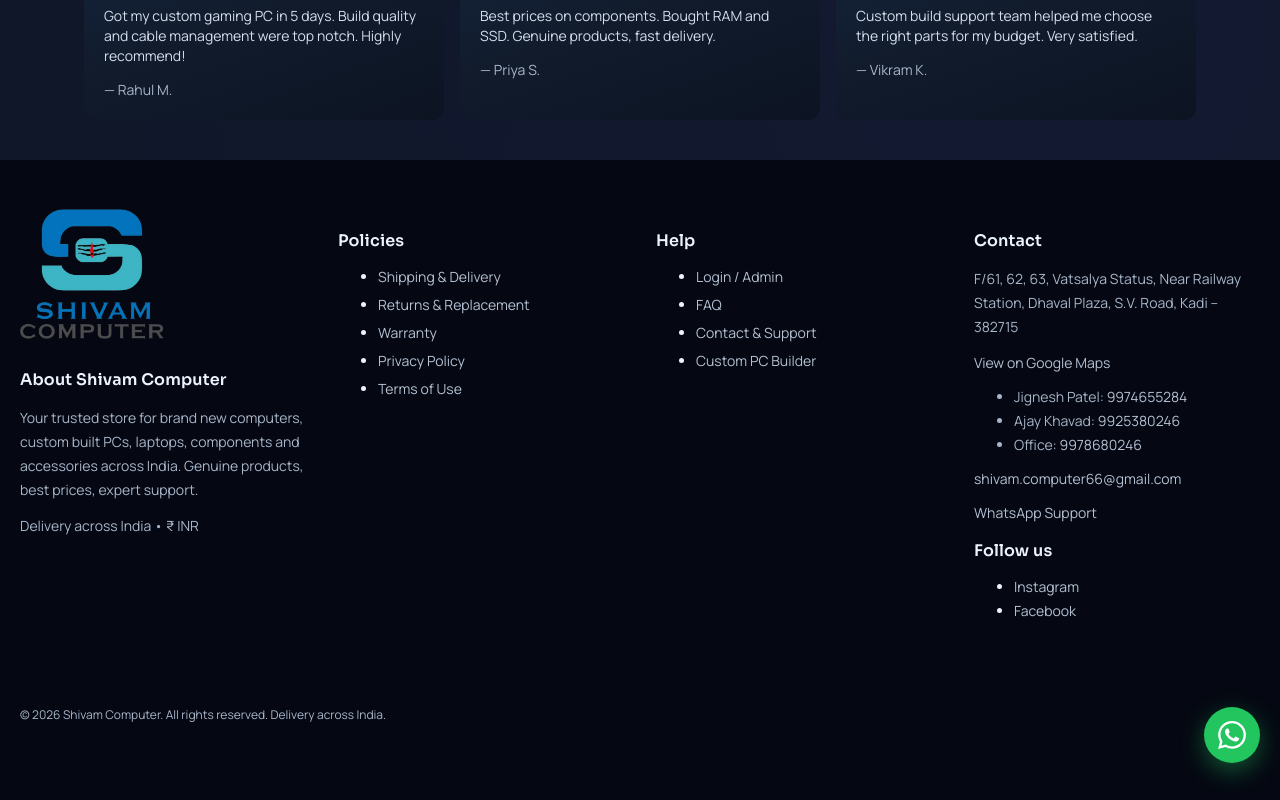
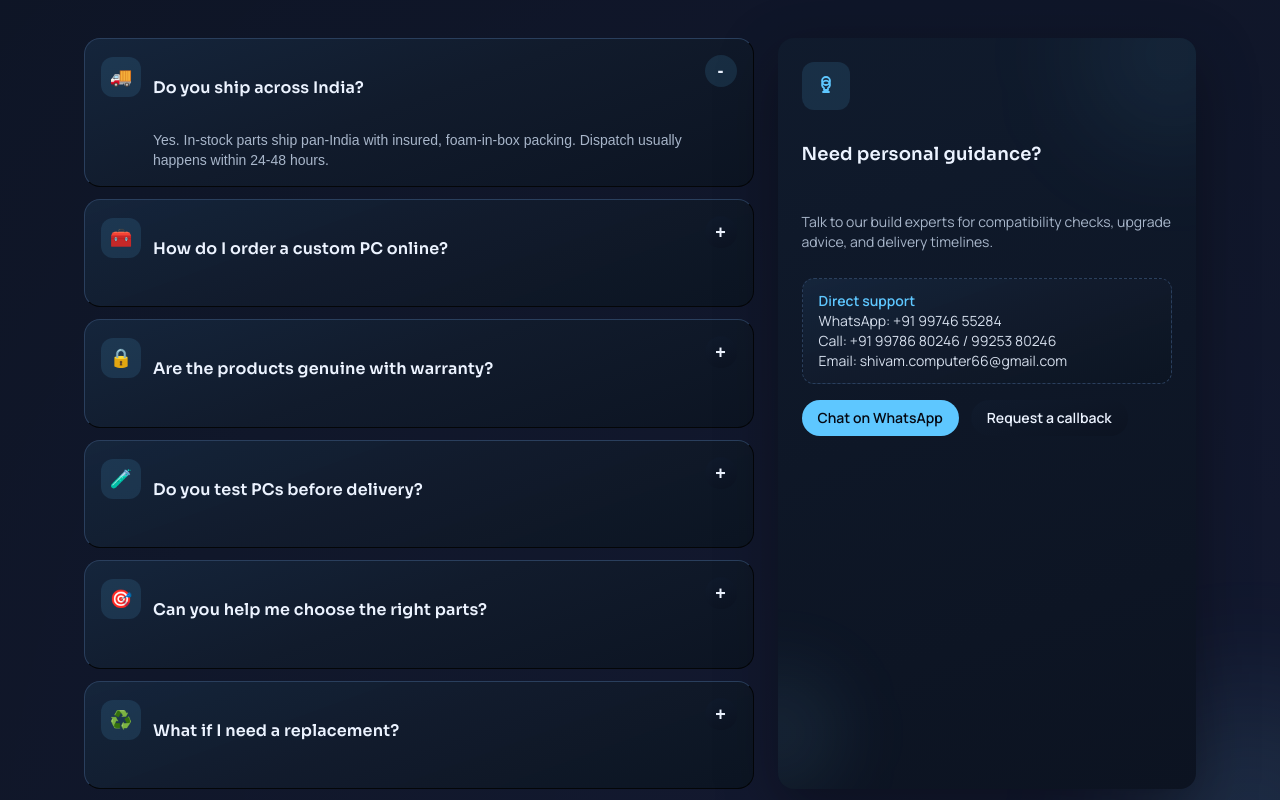
Before and after one commit to Tirth2109/Shivam-computer, a React (Vite) app: page / in a window 1280 px wide. Shown: the part 3960-4760 px from the top of the page. Built offline with nearby package versions, Linux system fonts and the light colour scheme; no server answers; the database is empty.

Commit message:
add FAQ section in homepage

```diff
--- a/src/pages/HomePage.tsx
+++ b/src/pages/HomePage.tsx
@@ -1,3 +1,4 @@
+import { useState } from "react";
 import { Link } from "react-router-dom";
 import HeaderWithDeals from "../components/HeaderWithDeals";
 import Footer from "../components/Footer";
@@ -23,6 +24,39 @@ const REVIEWS = [
   { stars: 5, text: "Custom build support team helped me choose the right parts for my budget. Very satisfied.", author: "Vikram K.", verified: true },
 ];
 
+const FAQ_ITEMS = [
+  {
+    icon: "🚚",
+    question: "Do you ship across India?",
+    answer: "Yes. In-stock parts ship pan-India with insured, foam-in-box packing. Dispatch usually happens within 24-48 hours.",
+  },
+  {
+    icon: "🧰",
+    question: "How do I order a custom PC online?",
+    answer: "Use the Custom Build page, pick budget and purpose, and our team finalizes a compatible list before assembling and shipping.",
+  },
+  {
+    icon: "🔒",
+    question: "Are the products genuine with warranty?",
+    answer: "All parts are sealed, billed with a GST invoice, and covered by the respective brand warranty across India.",
+  },
+  {
+    icon: "🧪",
+    question: "Do you test PCs before delivery?",
+    answer: "Every build is cable-managed, stress-tested, and then packed with cushioning so it's ready to plug and play.",
+  },
+  {
+    icon: "🎯",
+    question: "Can you help me choose the right parts?",
+    answer: "Yes. Tell us your game/workload and budget on WhatsApp or call; we'll share a balanced shortlist that avoids bottlenecks.",
+  },
+  {
+    icon: "♻️",
+    question: "What if I need a replacement?",
+    answer: "If something arrives damaged or defective, contact support immediately. We assist with quick replacements within policy and warranty.",
+  },
+];
+
 function pickUniqueProducts(list: Product[], count: number) {
   const seen = new Set<string>();
   const result: Product[] = [];
@@ -39,6 +73,7 @@ function pickUniqueProducts(list: Product[], count: number) {
 
 export default function HomePage() {
   const { bestSellers, newArrivals, topDeals } = useProducts();
+  const [openFaq, setOpenFaq] = useState<number | null>(0);
 
   const featuredPool = [...topDeals, ...bestSellers, ...newArrivals];
   const whatsHot = pickUniqueProducts(featuredPool, 4);
@@ -193,6 +228,112 @@ export default function HomePage() {
           </div>
         </section>
 
+        {/* FAQ */}
+        <section className={`${sectionAltClass} relative overflow-hidden`} data-reveal>
+          <div className="pointer-events-none absolute -left-20 top-[-140px] h-60 w-60 rounded-full bg-[#5ec7ff1f] blur-3xl" aria-hidden />
+          <div className="pointer-events-none absolute -right-24 bottom-[-120px] h-64 w-64 rounded-full bg-[#81d7ff1a] blur-3xl" aria-hidden />
+          <div className={containerClass}>
+            <div className="mb-8 flex flex-col gap-2" data-reveal style={{ transitionDelay: "40ms" }}>
+              <p className="inline-flex w-fit items-center gap-2 rounded-full border border-[#2a3f5d] bg-[#111b2c] px-3 py-1 text-xs font-semibold uppercase tracking-wide text-[#5ec7ff]">
+                FAQs
+                <span className="h-1 w-1 rounded-full bg-[#5ec7ff]" />
+                Quick Help
+              </p>
+              <h2 className="text-3xl font-semibold text-[#ecf3ff]">Frequently asked questions</h2>
+              <p className={headingTextClass}>Answers tailored for Shivam Computer customers.</p>
+            </div>
+
+            <div className="grid gap-6 lg:grid-cols-[1.6fr_1fr]">
+              <div className="space-y-3">
+                {FAQ_ITEMS.map((item, i) => {
+                  const isOpen = openFaq === i;
+                  return (
+                    <button
+                      key={item.question}
+                      type="button"
+                      onClick={() => setOpenFaq(isOpen ? null : i)}
+                      aria-expanded={isOpen}
+                      className="group w-full overflow-hidden rounded-2xl border border-[#2a3f5d] bg-[#111b2c] p-4 text-left transition hover:-translate-y-1 hover:border-[#5ec7ff66] hover:shadow-[0_18px_40px_rgba(5,8,18,0.35)]"
+                      data-reveal
+                      style={{ transitionDelay: `${80 + i * 35}ms` }}
+                    >
+                      <div className="flex items-start gap-3">
+                        <span className="mt-0.5 inline-flex h-10 w-10 items-center justify-center rounded-xl bg-[#5ec7ff1f] text-lg">
+                          {item.icon}
+                        </span>
+                        <div className="flex-1">
+                          <div className="flex items-start justify-between gap-3">
+                            <h4 className="text-base font-semibold text-[#ecf3ff]">{item.question}</h4>
+                            <span
+                              className={`flex h-8 w-8 shrink-0 items-center justify-center rounded-full border border-[#2a3f5d] text-lg font-semibold text-[#ecf3ff] transition ${
+                                isOpen ? "bg-[#5ec7ff1f] text-[#5ec7ff]" : "bg-[#0f1625]"
+                              }`}
+                              aria-hidden
+                            >
+                              {isOpen ? "-" : "+"}
+                            </span>
+                          </div>
+                          <div
+                            className={`mt-2 overflow-hidden text-sm text-[#a8b6ca] transition-all duration-300 ${
+                              isOpen ? "max-h-40 opacity-100" : "max-h-0 opacity-0"
+                            }`}
+                          >
+                            {item.answer}
+                          </div>
+                        </div>
+                      </div>
+                    </button>
+                  );
+                })}
+              </div>
+
+              <div
+                className="relative overflow-hidden rounded-2xl border border-[#2a3f5d] bg-[#0f1625] p-6 shadow-[0_20px_60px_rgba(0,0,0,0.35)]"
+                data-reveal
+                style={{ transitionDelay: "120ms" }}
+              >
+                <div className="pointer-events-none absolute -right-10 -top-12 h-32 w-32 rounded-full bg-[#5ec7ff26] blur-3xl" aria-hidden />
+                <div className="pointer-events-none absolute -left-14 bottom-0 h-28 w-28 rounded-full bg-[#81d7ff1a] blur-2xl" aria-hidden />
+                <div className="relative flex flex-col gap-3">
+                  <div className="inline-flex h-12 w-12 items-center justify-center rounded-xl bg-[#5ec7ff1f] text-[#5ec7ff]">
+                    <svg viewBox="0 0 24 24" fill="none" stroke="currentColor" strokeWidth="1.8" strokeLinecap="round" strokeLinejoin="round" className="h-6 w-6">
+                      <path d="M9 18h6" />
+                      <path d="M10 14a4 4 0 1 1 4 0v2h-4v-2z" />
+                      <circle cx="12" cy="7" r="4" />
+                    </svg>
+                  </div>
+                  <h3 className="text-lg font-semibold text-[#ecf3ff]">Need personal guidance?</h3>
+                  <p className="text-sm text-[#a8b6ca]">
+                    Talk to our build experts for compatibility checks, upgrade advice, and delivery timelines.
+                  </p>
+                  <div className="rounded-xl border border-dashed border-[#2a3f5d] bg-[#111b2c] px-4 py-3 text-sm text-[#d5deec]">
+                    <div className="font-semibold text-[#5ec7ff]">Direct support</div>
+                    <div>WhatsApp: +91 99746 55284</div>
+                    <div>Call: +91 99786 80246 / 99253 80246</div>
+                    <div>Email: shivam.computer66@gmail.com</div>
+                  </div>
+                  <div className="flex flex-wrap gap-3 pt-1">
+                    <a
+                      href="https://wa.me/919974655284?text=Hi%2C%20I%20need%20help%20choosing%20a%20PC%20or%20component."
+                      target="_blank"
+                      rel="noopener noreferrer"
+                      className="inline-flex items-center justify-center rounded-full border border-[#5ec7ff] bg-[#5ec7ff] px-4 py-2 text-sm font-semibold text-[#050812] transition hover:bg-[#81d7ff]"
+                    >
+                      Chat on WhatsApp
+                    </a>
+                    <Link
+                      to="/support"
+                      className="inline-flex items-center justify-center rounded-full border border-[#2a3f5d] bg-[#0f1625] px-4 py-2 text-sm font-semibold text-[#ecf3ff] transition hover:border-[#5ec7ff66]"
+                    >
+                      Request a callback
+                    </Link>
+                  </div>
+                </div>
+              </div>
+            </div>
+          </div>
+        </section>
+
         {/* Reviews */}
         <section className={sectionAltClass} data-reveal>
           <div className={containerClass}>
```
